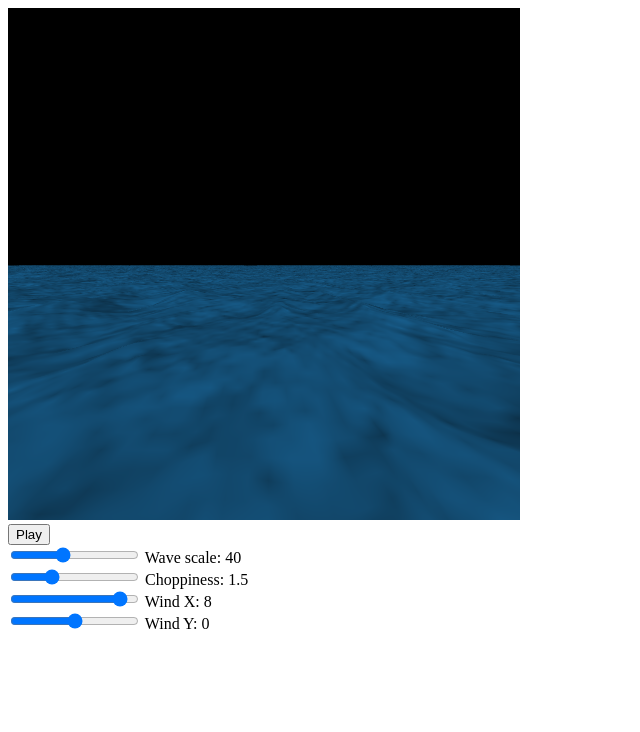
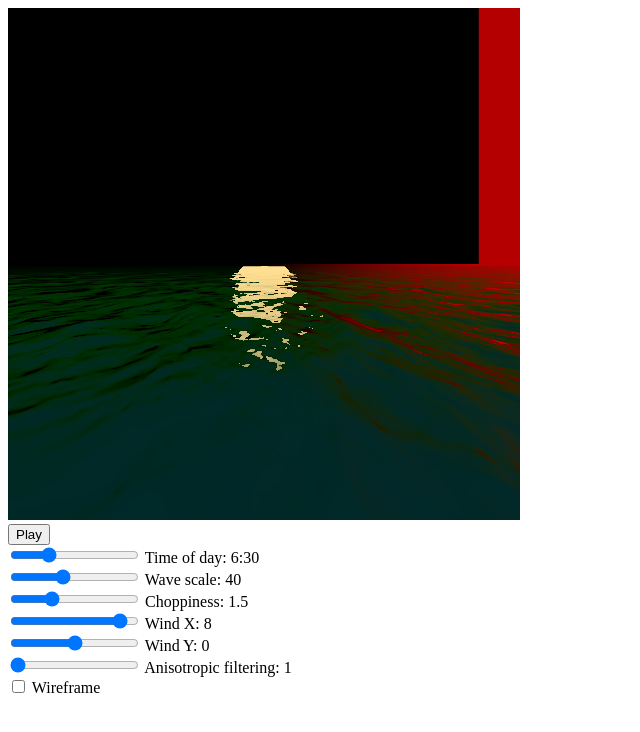
Before and after one commit to kevinriehm/cse40166, a plain HTML site: page project/ocean.html in a window 1280 px wide. Shown: the whole page, without its empty margins (0-640 px from the left). Drawn offline with Linux system fonts and the light colour scheme.

Commit message:
Added anisotropic filtering and sky dome

```diff
--- a/project/ocean.html
+++ b/project/ocean.html
@@ -19,6 +19,11 @@
 
 		<br>
 
+		<input id="daytime" type="range" min="0" max="24" step="0.05" value="6.5"/>
+		<label for="daytime">Time of day: <span id="daytimedisplay"></span></label>
+
+		<br>
+
 		<input id="wavesscale" type="range" min="1" max="100" step="1" value="40"/>
 		<label for="wavesscale">Wave scale: <span id="wavesscaledisplay"></span></label>
 
@@ -36,5 +41,15 @@
 
 		<input id="windy" type="range" min="-10" max="10" step="0.1" value="0"/>
 		<label for="windy">Wind Y: <span id="windydisplay"></span></label>
+
+		<br>
+
+		<input id="anisotropy" type="range" min="0" max="0" step="1" value="0"/>
+		<label for="anisotropy">Anisotropic filtering: <span id="anisotropydisplay"></span></label>
+
+		<br>
+
+		<input id="wireframe" type="checkbox"/>
+		<label for="wireframe">Wireframe</label>
 	</body>
 </html>
--- a/project/ocean.js
+++ b/project/ocean.js
@@ -1,5 +1,6 @@
 // Global state
 var gl;
+var glaniso;
 var glhalf;
 var glhalflinear;
 var glmrt;
@@ -12,6 +13,7 @@ var textures;
 var camera;
 
 // Geometry
+var dome;
 var quad;
 var water;
 
@@ -19,28 +21,34 @@ var cells;
 
 // Configuration
 var choppiness;
+var daytime;
 var horizon;
 var lodbias;
+var sky;
 var waterdim;
 var wavesamplitude;
 var wavesdim;
 var wavesscale;
 var wind;
+var wireframe;
 
 var playing;
 
 window.onload = function() {
 	choppiness = 1; // Scaling factor for displacement vector
+	daytime = 0.25; // Time of day (for Sun position)
 	horizon = 1000; // Maximum distance of water cells
-	lodbias = 0.2; // Limit factor of cell division
+	lodbias = 1; // Limit factor of cell division
+	sky = vec3(0.69, 0.84, 1); // Sky color
 	waterdim = 8; // Maximum resolution of a single water cell
 	wavesamplitude = 1000; // Height of waves
 	wavesdim = 64; // Resolution of wave heightmap
 	wavesscale = 40; // World-space size of heightmap
 	wind = vec2(8, 8); // Wind vector
+	wireframe = false; // Lines (instead of triangles?)
 
 	camera = {
-		xyz: vec3(0, 6, -5),
+		xyz: vec3(0, 10, 0),
 		rot: vec3(0, 0, 0)
 	};
 
@@ -49,9 +57,13 @@ window.onload = function() {
 	gl = WebGLUtils.setupWebGL(canvas);
 	if(!gl) alert('WebGL unavailable');
 
+	glaniso = gl.getExtension('EXT_texture_filter_anisotropic');
 	glhalf = gl.getExtension('OES_texture_half_float');
 	glhalflinear = gl.getExtension('OES_texture_half_float_linear');
 	glmrt = gl.getExtension('WEBGL_draw_buffers');
+
+	if(gl.getParameter(gl.MAX_VERTEX_TEXTURE_IMAGE_UNITS) < 1)
+		alert('FATAL: MAX_VERTEX_TEXTURE_IMAGE_UNITS must be at least 1');
 
 	gl.clearColor(0, 0, 0, 1);
 
@@ -60,6 +72,7 @@ window.onload = function() {
 		fft_final: build_program('fft_final.v.glsl', 'fft_final.f.glsl'),
 		fft_x: build_program('fft_x.v.glsl', 'fft_x.f.glsl'),
 		fft_y: build_program('fft_y.v.glsl', 'fft_y.f.glsl'),
+		sky: build_program('sky.v.glsl', 'sky.f.glsl'),
 		spectrum: build_program('spectrum.v.glsl', 'spectrum.f.glsl'),
 		water: build_program('water.v.glsl', 'water.f.glsl')
 	};
@@ -90,13 +103,13 @@ window.onload = function() {
 	gl.bindTexture(gl.TEXTURE_2D, textures.waves0);
 	gl.texImage2D(gl.TEXTURE_2D, 0, gl.RGBA, wavesdim, wavesdim, 0, gl.RGBA, glhalf.HALF_FLOAT_OES, null);
 	gl.texParameteri(gl.TEXTURE_2D, gl.TEXTURE_MAG_FILTER, gl.LINEAR);
-	gl.texParameteri(gl.TEXTURE_2D, gl.TEXTURE_MIN_FILTER, gl.LINEAR);
+	gl.texParameteri(gl.TEXTURE_2D, gl.TEXTURE_MIN_FILTER, gl.LINEAR_MIPMAP_LINEAR);
 
 	textures.waves1 = gl.createTexture();
 	gl.bindTexture(gl.TEXTURE_2D, textures.waves1);
 	gl.texImage2D(gl.TEXTURE_2D, 0, gl.RGBA, wavesdim, wavesdim, 0, gl.RGBA, glhalf.HALF_FLOAT_OES, null);
 	gl.texParameteri(gl.TEXTURE_2D, gl.TEXTURE_MAG_FILTER, gl.LINEAR);
-	gl.texParameteri(gl.TEXTURE_2D, gl.TEXTURE_MIN_FILTER, gl.LINEAR);
+	gl.texParameteri(gl.TEXTURE_2D, gl.TEXTURE_MIN_FILTER, gl.LINEAR_MIPMAP_LINEAR);
 
 	fbos = {};
 
@@ -110,6 +123,9 @@ window.onload = function() {
 		glmrt.COLOR_ATTACHMENT1_WEBGL,
 		glmrt.COLOR_ATTACHMENT2_WEBGL
 	]);
+
+	if(gl.checkFramebufferStatus(gl.FRAMEBUFFER) !== gl.FRAMEBUFFER_COMPLETE)
+		alert('FATAL: rendering to float-point textures is not supported');
 
 	fbos.fft = [
 		fbos.spectrum,
@@ -136,6 +152,25 @@ window.onload = function() {
 	]);
 
 	// Set up geometry
+	dome = {
+		points: [
+			vec3( 0,  1,  0),
+			vec3( 0,  0,  1),
+			vec3(-1,  0, -1),
+			vec3( 1,  0, -1),
+			vec3( 0, -1,  0)
+		],
+		indices: [1, 3, 0, 2, 1, 4, 3, 2]
+	};
+
+	dome.points.buffer = gl.createBuffer();
+	gl.bindBuffer(gl.ARRAY_BUFFER, dome.points.buffer);
+	gl.bufferData(gl.ARRAY_BUFFER, flatten(dome.points), gl.STATIC_DRAW);
+
+	dome.indices.buffer = gl.createBuffer();
+	gl.bindBuffer(gl.ELEMENT_ARRAY_BUFFER, dome.indices.buffer);
+	gl.bufferData(gl.ELEMENT_ARRAY_BUFFER, new Uint8Array(dome.indices), gl.STATIC_DRAW);
+
 	quad = [
 		vec2(-1, -1),
 		vec2( 1, -1),
@@ -173,7 +208,7 @@ window.onload = function() {
 
 	water.indices.buffer = gl.createBuffer();
 	gl.bindBuffer(gl.ELEMENT_ARRAY_BUFFER, water.indices.buffer);
-		gl.bufferData(gl.ELEMENT_ARRAY_BUFFER, new Uint16Array(water.indices), gl.STATIC_DRAW);
+	gl.bufferData(gl.ELEMENT_ARRAY_BUFFER, new Uint16Array(water.indices), gl.STATIC_DRAW);
 
 	cells = gen_cells();
 
@@ -187,29 +222,61 @@ window.onload = function() {
 			window.requestAnimationFrame(render);
 	};
 
+	document.getElementById('daytime').oninput = function() {
+		daytime = Number(this.value);
+		var minstr = String(Math.floor(60*(daytime - Math.floor(daytime))));
+		if(minstr.length === 1)
+			minstr = '0' + minstr;
+		document.getElementById('daytimedisplay').textContent
+			= Math.floor(daytime) + ':' + minstr;
+	};
+	document.getElementById('daytime').dispatchEvent(new Event('input'));
+
 	document.getElementById('wavesscale').oninput = function() {
-		wavesscale = this.value;
+		wavesscale = Number(this.value);
 		document.getElementById('wavesscaledisplay').textContent = this.value;
 	};
 	document.getElementById('wavesscale').dispatchEvent(new Event('input'));
 
 	document.getElementById('choppiness').oninput = function() {
-		choppiness = this.value;
+		choppiness = Number(this.value);
 		document.getElementById('choppinessdisplay').textContent = this.value;
 	};
 	document.getElementById('choppiness').dispatchEvent(new Event('input'));
 
 	document.getElementById('windx').oninput = function() {
-		wind[0] = this.value;
+		wind[0] = Number(this.value);
 		document.getElementById('windxdisplay').textContent = this.value;
 	};
 	document.getElementById('windx').dispatchEvent(new Event('input'));
 
 	document.getElementById('windy').oninput = function() {
-		wind[1] = this.value;
+		wind[1] = Number(this.value);
 		document.getElementById('windydisplay').textContent = this.value;
 	};
 	document.getElementById('windy').dispatchEvent(new Event('input'));
+
+	document.getElementById('anisotropy').max
+		= Math.round(Math.log(gl.getParameter(glaniso.MAX_TEXTURE_MAX_ANISOTROPY_EXT))/Math.log(2));
+	document.getElementById('anisotropy').oninput = function() {
+		var anisotropy = 1 << this.value;
+
+		gl.bindTexture(gl.TEXTURE_2D, textures.waves0);
+		gl.texParameteri(gl.TEXTURE_2D, glaniso.TEXTURE_MAX_ANISOTROPY_EXT, anisotropy);
+
+		gl.bindTexture(gl.TEXTURE_2D, textures.waves1);
+		gl.texParameteri(gl.TEXTURE_2D, glaniso.TEXTURE_MAX_ANISOTROPY_EXT, anisotropy);
+
+		gl.bindTexture(gl.TEXTURE_2D, null);
+
+		document.getElementById('anisotropydisplay').textContent = anisotropy;
+	};
+	document.getElementById('anisotropy').dispatchEvent(new Event('input'));
+
+	document.getElementById('wireframe').onchange = function() {
+		wireframe = this.checked;
+	};
+	document.getElementById('wireframe').dispatchEvent(new Event('change'));
 
 	canvas.tabIndex = 9999;
 	canvas.style.outline = 'none';
@@ -223,6 +290,8 @@ window.onload = function() {
 
 		// Reasonable range clamping
 		camera.rot[0] = Math.max(-90, Math.min(camera.rot[0], 90));
+
+		e.stopPropagation();
 	};
 
 	playing = false;
@@ -260,6 +329,28 @@ function build_program(vshader, fshader) {
 	return program;
 }
 
+// Produces a vector pointing towards the Sun
+function calc_sun_direction() {
+	var latitude = 0;
+	var longitude = 0;
+	var calendarday = 1;
+	var stdmeridian = 0;
+
+	var declination = 0.4093*Math.sin(2*Math.PI,(calendarday - 81)/368);
+	var suntime = daytime + 0.170*Math.sin(4*Math.PI*(calendarday - 80)/373)
+		- 0.129*Math.sin(2*Math.PI*(calendarday - 8)/355)
+		+ 12*(stdmeridian - longitude)/Math.PI;
+
+	var theta = Math.PI/2 - Math.asin(Math.sin(latitude)*Math.sin(declination)
+		- Math.cos(latitude)*Math.cos(declination)*Math.cos(Math.PI*suntime/12));
+	var phi = Math.atan(-Math.cos(declination)*Math.sin(Math.PI*suntime/12)
+		/(Math.cos(latitude)*Math.sin(declination)
+			- Math.sin(latitude)*Math.cos(declination)*Math.cos(Math.PI*suntime/12)));
+
+	return vec3(Math.cos(phi), Math.cos(theta), -Math.sin(theta)*Math.sin(phi));
+
+}
+
 // Creates a texture suitable for an intermediary step in the FFT process
 function gen_wave_texture() {
 	var tex = gl.createTexture();
@@ -276,7 +367,7 @@ function gen_cells() {
 	var cells = (function split_cell(cell) {
 		var x1 = cell.x - camera.xyz[0];
 		var x2 = cell.x - camera.xyz[0] + cell.w;
-		var y = Math.abs(camera.xyz[1]);
+		var y = Math.max(1, Math.abs(camera.xyz[1]));
 		var z1 = cell.z - camera.xyz[2];
 		var z2 = cell.z - camera.xyz[2] + cell.h;
 
@@ -286,7 +377,7 @@ function gen_cells() {
 		var lod3 = Math.atan(x2*z2/Math.sqrt(x2*x2 + y*y + z2*z2));
 
 		var lod = lod0 - lod1 - lod2 + lod3;
-
+cell.lod = lod;
 		if(lod < lodbias) {
 			cell.mv = mat4();
 			cell.mv = mult(scalem(cell.w, 1, cell.h), cell.mv);
@@ -501,6 +592,27 @@ function render(now) {
 	gl.bindFramebuffer(gl.FRAMEBUFFER, null);
 	gl.clear(gl.COLOR_BUFFER_BIT);
 
+	// Sky
+	gl.useProgram(programs.sky);
+
+	gl.disable(gl.DEPTH_TEST);
+
+	camrot = mat4();
+	camrot = mult(rotateZ(-camera.rot[2]), camrot);
+	camrot = mult(rotateY(-camera.rot[1]), camrot);
+	camrot = mult(rotateX(-camera.rot[0]), camrot);
+	camrot = mult(perspective(100, 1/1, 0.1, horizon), camrot);
+
+	gl.bindBuffer(gl.ARRAY_BUFFER, dome.points.buffer);
+	gl.enableVertexAttribArray(programs.sky.a_position);
+	gl.vertexAttribPointer(programs.sky.a_position, 3, gl.FLOAT, gl.FALSE, 0, 0);
+
+	gl.bindBuffer(gl.ELEMENT_ARRAY_BUFFER, dome.indices.buffer);
+
+	gl.uniformMatrix4fv(programs.sky.u_camera, gl.FALSE, flatten(camrot));
+
+	gl.drawElements(gl.TRIANGLE_STRIP, dome.indices.length, gl.UNSIGNED_BYTE, 0);
+
 	// Water grid
 	gl.useProgram(programs.water);
 
@@ -521,17 +633,23 @@ function render(now) {
 
 	gl.activeTexture(gl.TEXTURE0);
 	gl.bindTexture(gl.TEXTURE_2D, textures.waves0);
+	gl.generateMipmap(gl.TEXTURE_2D);
 
 	gl.activeTexture(gl.TEXTURE1);
 	gl.bindTexture(gl.TEXTURE_2D, textures.waves1);
+	gl.generateMipmap(gl.TEXTURE_2D);
 
 	gl.uniform1i(programs.water.u_waves[0], 0);
 	gl.uniform1i(programs.water.u_waves[1], 1);
 
 	gl.uniformMatrix4fv(programs.water.u_camera, gl.FALSE, flatten(cam));
-	gl.uniform3f(programs.water.u_color, 0.1, 0.4, 0.6);
+	gl.uniform3fv(programs.water.u_cameraxyz, camera.xyz);
+	gl.uniform3f(programs.water.u_color, 0, 0.2, 0.3);
 	gl.uniform1f(programs.water.u_choppiness, choppiness);
+	gl.uniform1f(programs.water.u_daytime, daytime);
 	gl.uniform1f(programs.water.u_scale, wavesscale);
+	gl.uniform3fv(programs.water.u_sky, sky);
+	gl.uniform3fv(programs.water.u_sundir, calc_sun_direction());
 
 	cells.forEach(function(cell) {
 		gl.uniformMatrix4fv(programs.water.u_modelview, gl.FALSE, flatten(cell.mv));
@@ -543,7 +661,8 @@ function render(now) {
 			(1 << cell.seams.n)/waterdim
 		]);
 
-		gl.drawElements(gl.TRIANGLE_STRIP, water.indices.length, gl.UNSIGNED_SHORT, 0);
+		gl.drawElements(wireframe ? gl.LINE_STRIP : gl.TRIANGLE_STRIP,
+			water.indices.length, gl.UNSIGNED_SHORT, 0);
 	});
 
 	if(playing)
--- /dev/null
+++ b/project/sky.f.glsl
@@ -0,0 +1,9 @@
+#version 100
+
+precision mediump float;
+
+varying vec3 v_xyz;
+
+void main() {
+	gl_FragColor = vec4(normalize(v_xyz), 1);
+}
--- /dev/null
+++ b/project/sky.v.glsl
@@ -0,0 +1,13 @@
+#version 100
+
+uniform mat4 u_camera;
+
+attribute vec3 a_position;
+
+varying vec3 v_xyz;
+
+void main() {
+	v_xyz = a_position;
+
+	gl_Position = u_camera*vec4(10.*a_position, 1);
+}
--- a/project/spectrum.f.glsl
+++ b/project/spectrum.f.glsl
@@ -35,8 +35,16 @@ int reverse4(int x) {
 	return reverse2(x/4) + 4*reverse2(x - x/4*4);
 }
 
-int reverse6(int x) {
-	return reverse4(x/4) + 16*reverse2(x - x/4*4);
+int reverse8(int x) {
+	return reverse4(x/16) + 16*reverse4(x - x/16*16);
+}
+
+int reverse_x(int x) {
+	return reverse8(x)/int(exp2(8. - log2(u_dim.x)));
+}
+
+int reverse_y(int x) {
+	return reverse8(x)/int(exp2(8. - log2(u_dim.y)));
 }
 
 vec2 cconj(vec2 a) {
@@ -86,7 +94,7 @@ vec2 h(vec2 k, float t) {
 }
 
 void main() {
-	vec2 coord = vec2(reverse6(int(gl_FragCoord.x)), reverse6(int(gl_FragCoord.y)));
+	vec2 coord = vec2(reverse_x(int(gl_FragCoord.x)), reverse_y(int(gl_FragCoord.y)));
 	vec2 k = 2.*pi*(coord - u_dim/2.)/u_scale;
 	float lk = length(k);
 
--- a/project/water.f.glsl
+++ b/project/water.f.glsl
@@ -4,20 +4,46 @@ precision highp float;
 
 uniform sampler2D u_waves[2];
 
+uniform vec3 u_cameraxyz;
+uniform float u_scale;
+uniform float u_daytime;
+
 uniform vec3 u_color;
-uniform float u_scale;
+uniform vec3 u_sky;
+
+uniform vec3 u_sundir;
 
 varying vec2 v_uv;
 varying vec3 v_xyz;
 
+const float pi = 3.14159265;
+
+float sqr(float x) {
+	return x*x;
+}
+
 void main() {
-	const vec3 lightdir = vec3(0, -1, -1);
-//	vec4 waves0 = texture2D(u_waves[0], v_uv);
+	const float sunedge = 0.99;
+	const float sunpower = 10.;
+	const vec3 suncolor = vec3(0.980, 0.839, 0.647);
+
 	vec4 waves1 = texture2D(u_waves[1], v_uv);
 	vec3 normal = normalize(vec3(-waves1.r, 1, -waves1.g));
-	gl_FragColor = vec4(u_color*dot(normal, normalize(-lightdir)), 1);
-//	gl_FragColor.r = length(waves0.gb);
-//	gl_FragColor.g = v_xyz.y;
-//	gl_FragColor = vec4(vec3(normal.x), 1);
-//	gl_FragColor = vec4(vec3(waves0.a), 1);
+
+	vec3 v = normalize(u_cameraxyz - v_xyz);
+	vec3 r = reflect(-v, normal);
+
+	vec3 sun = step(sunedge, dot(u_sundir, r))*sunpower*suncolor;
+
+	vec3 sky = normalize(r);//u_sky*suncolor;
+
+	const float n1 = 1., n2 = 1.333;
+	float r0 = sqr((n1 - n2)/(n1 + n2));
+	float fresnel = r0 + (1. - r0)*pow(1. - max(0., dot(normal, v)), 5.);
+
+	vec3 rgb = (1. - fresnel)*u_color*suncolor + fresnel*(sky + sun);
+
+	float lum = dot(rgb, vec3(0.2126, 0.7152, 0.0722));
+
+	gl_FragColor = vec4(rgb/(1. + lum), 1);
 }
```
Also changed, not shown: 1 other file.
